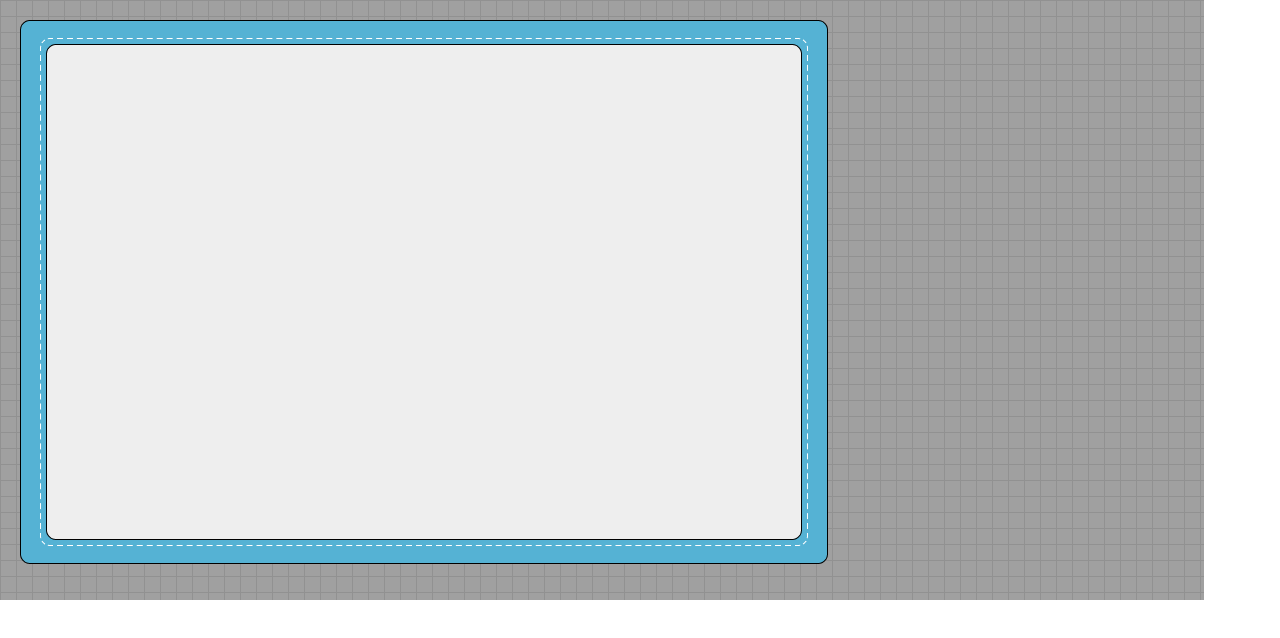
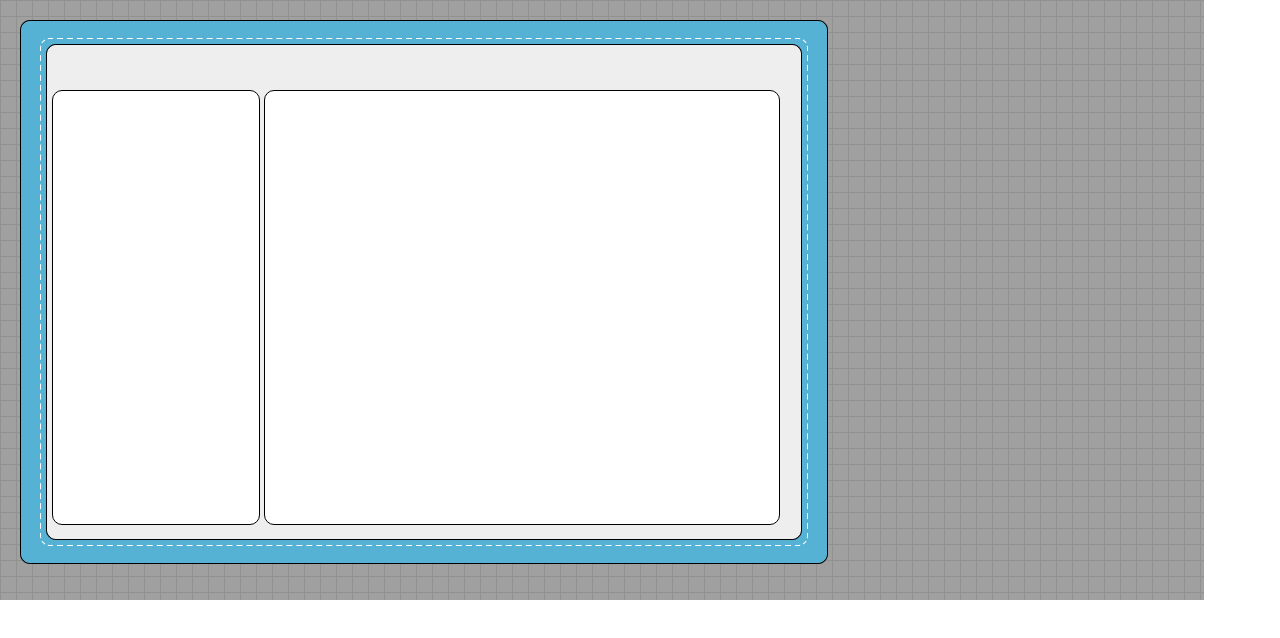
Before and after one commit to devjoylee/cyworld, a Next.js app: page / in a window 1280 px wide. Shown: the top 638 px of the page. Built offline with nearby package versions, Linux system fonts and the light colour scheme.

Commit message:
💄 add AppLayout component

```diff
--- a/pages/_app.tsx
+++ b/pages/_app.tsx
@@ -1,15 +1,11 @@
-import '../styles/globals.css'
 import type { AppProps } from 'next/app'
-import styles from '../styles/Layout.module.css'
-import Image from 'next/image'
+import '@styles/globals.css'
+import { AppLayout } from '@components/AppLayout'
 
-function MyApp({ Component, pageProps }: AppProps) {
+export default function MyApp({ Component, pageProps }: AppProps) {
   return (
-    <div className={styles.bg}>
-      <div className={styles.innerbox}></div>
+    <AppLayout>
       <Component {...pageProps} />
-    </div>
+    </AppLayout>
   )
 }
-
-export default MyApp
--- a/styles/Layout.module.css
+++ b/src/components/AppLayout/Layout.module.css
@@ -15,3 +15,12 @@
   width: 100%;
   height: 100%;
 }
+
+.app_container {
+  display: flex;
+  position: relative;
+  left: 52px;
+  top: 90px;
+  width: 728px;
+  height: 435px;
+}
--- /dev/null
+++ b/src/components/AppLayout/index.tsx
@@ -0,0 +1,20 @@
+import { Contents } from '@components/Contents'
+import { Profile } from '@components/Profile'
+import styles from './Layout.module.css'
+
+interface Props {
+  children: React.ReactNode
+}
+
+export const AppLayout = ({ children }: Props) => {
+  return (
+    <div className={styles.bg}>
+      <div className={styles.innerbox}>
+        <div className={styles.app_container}>
+          <Profile />
+          <Contents>{children}</Contents>
+        </div>
+      </div>
+    </div>
+  )
+}
--- /dev/null
+++ b/src/components/Contents/Contents.module.css
@@ -0,0 +1,3 @@
+.contents {
+  width: 756px;
+}
--- /dev/null
+++ b/src/components/Contents/index.tsx
@@ -0,0 +1,13 @@
+import styles from './Contents.module.css'
+
+interface Props {
+  children: React.ReactNode
+}
+
+export const Contents = ({ children }: Props) => {
+  return (
+    <div className={styles.contents}>
+      <div className='container'>{children}</div>
+    </div>
+  )
+}
--- /dev/null
+++ b/src/components/Profile/Profile.module.css
@@ -0,0 +1,4 @@
+.profile {
+  width: 304px;
+  margin-right: 4px;
+}
--- /dev/null
+++ b/src/components/Profile/index.tsx
@@ -0,0 +1,9 @@
+import styles from './Profile.module.css'
+
+export const Profile = () => {
+  return (
+    <div className={styles.profile}>
+      <div className='container'></div>
+    </div>
+  )
+}
--- a/styles/globals.css
+++ b/src/styles/globals.css
@@ -7,7 +7,7 @@ html,
 body {
   padding: 0;
   margin: 0;
-  font-family: 'Noto Sans KR', -apple-system, sans-serif;
+  font-family: -apple-system, sans-serif;
 }
 h1,
 h2,
@@ -56,3 +56,11 @@ textarea {
     background: black;
   }
 }
+
+.container {
+  width: 100%;
+  height: 100%;
+  background: #fff;
+  border: 1px solid #000000;
+  border-radius: 10px;
+}
```
